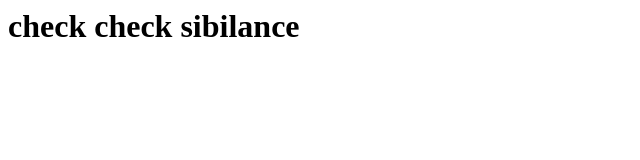
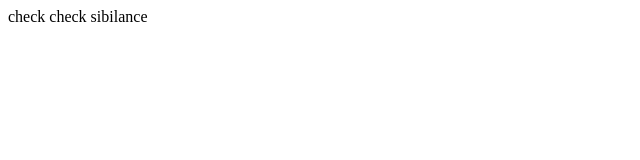
Before and after one commit to johnarends/johnarends.github.io, a plain HTML site: page index.html in a window 1280 px wide. Shown: the whole page, without its empty margins (0-640 px from the left). Drawn offline with Linux system fonts and the light colour scheme.

Commit message:
Revert "Update index.html"
This reverts commit 5dbe87fd3b9cf41dd0afa2d7b3fd10ba4b53e7e9.

```diff
--- a/index.html
+++ b/index.html
@@ -1 +1 @@
-<h1>check check sibilance</h1>
+<p>check check sibilance
```
